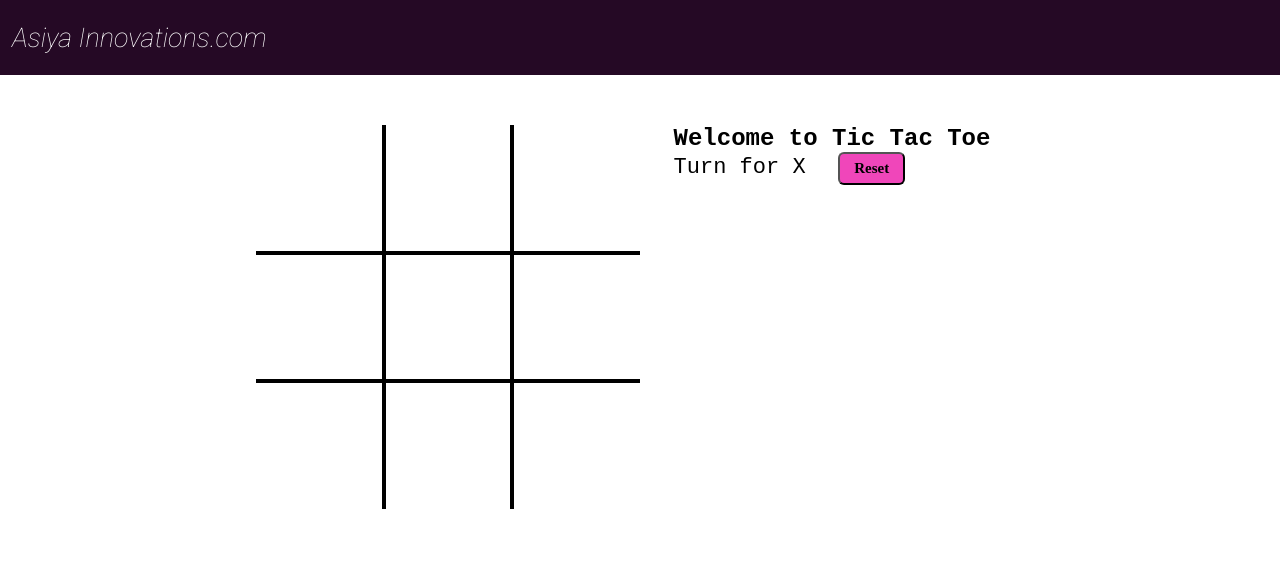
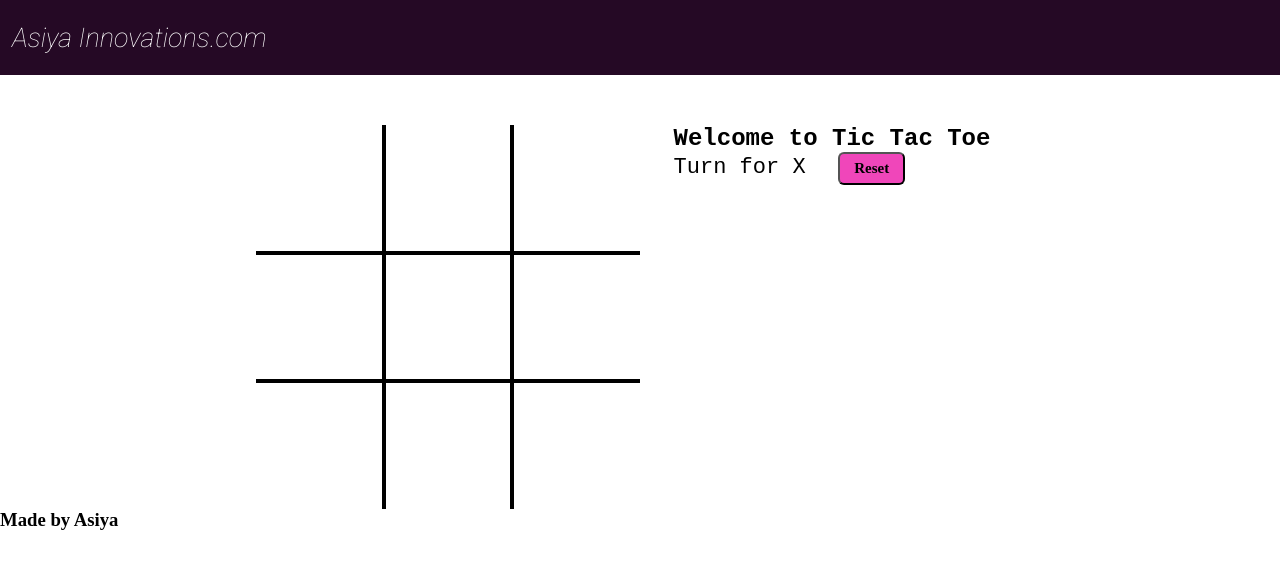
Before and after one commit to MohammadAsiya/tictactoe, a plain HTML site: page index.html in a window 1280 px wide. Drawn offline with Linux system fonts and the light colour scheme; a web font is replaced by a local one.

Commit message:
modification

```diff
--- a/index.html
+++ b/index.html
@@ -41,6 +41,6 @@
     </div>
 
     <script src="script.js"></script>
-
+    <h3>Made by Asiya</h3>
 </body>
 </html>
```
